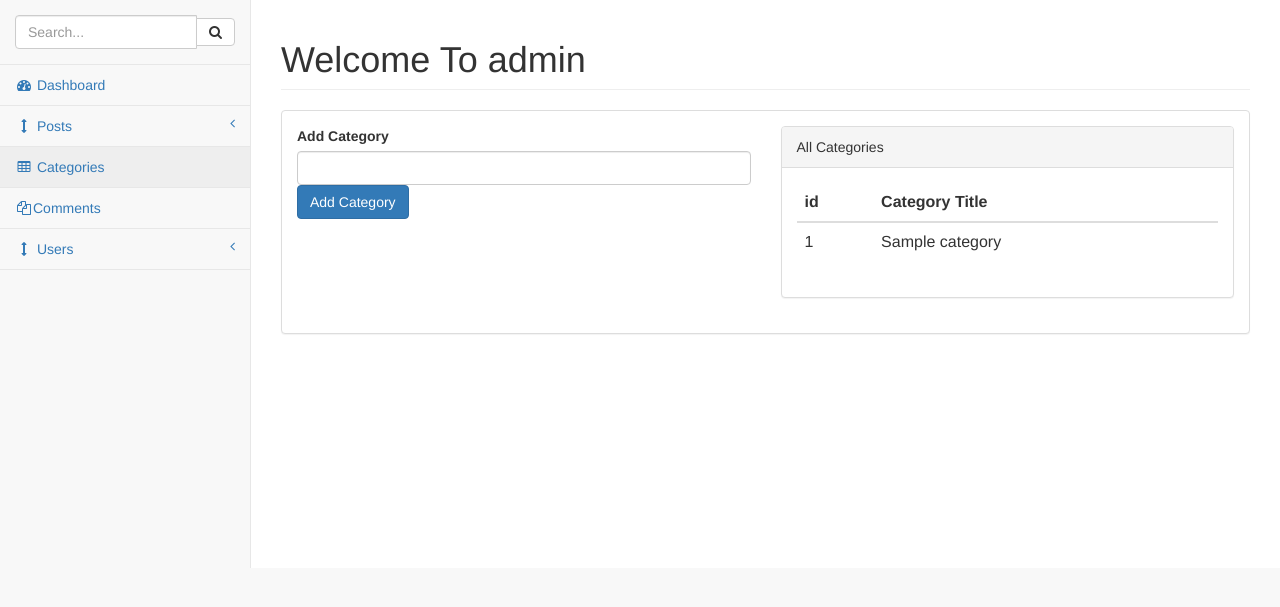
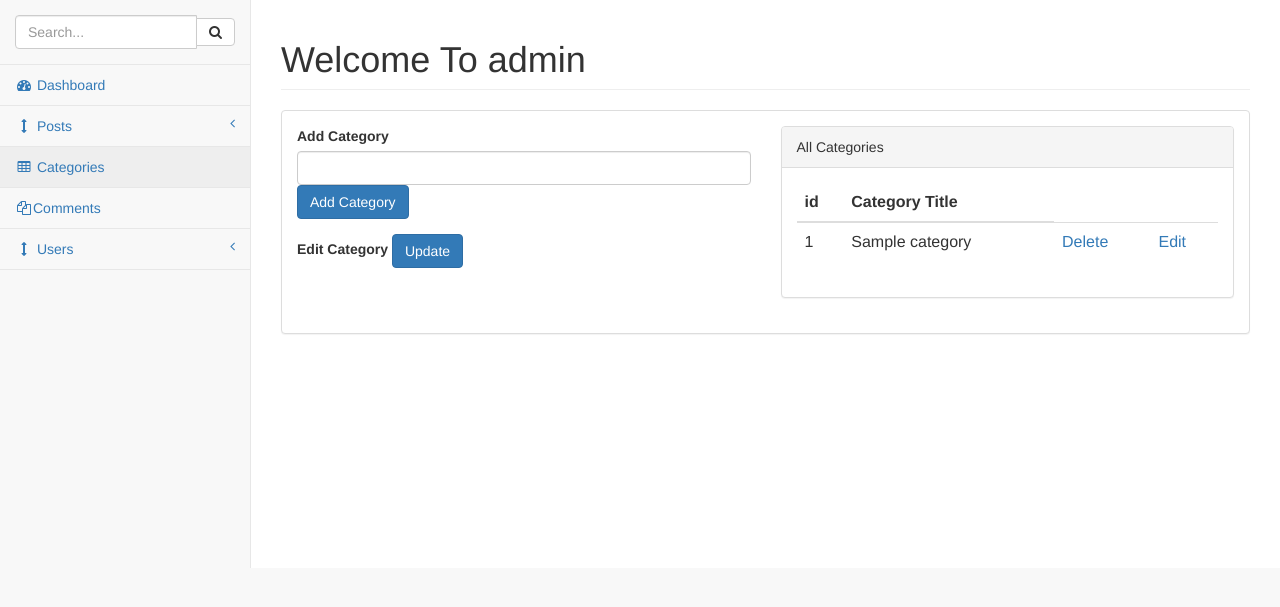
Before and after one commit to saif1642/PHP-Blog-with-CMS, a PHP site: page /admin/pages/categories.php in a window 1280 px wide. Shown: the part 71-678 px from the top of the page. Run offline with PHP 8.4, Linux system fonts and the light colour scheme; tables that the repository leaves empty or names only in its code hold one stand-in row (values such as "Sample post").

Commit message:
Delete & Update Categories

```diff
--- a/admin/includes/header.php
+++ b/admin/includes/header.php
@@ -1,4 +1,7 @@
-<?php include("../../includes/db.php"); ?>
+<?php
+include("../../includes/db.php");
+ob_start();
+?>
 
 <!DOCTYPE html>
 <html lang="en">
--- a/admin/pages/categories.php
+++ b/admin/pages/categories.php
@@ -33,12 +33,45 @@
                                          }
 
 
+
                                     ?>
                                     <form role="form" action="" method="post">
                                         <div class="form-group">
                                             <label>Add Category</label>
                                             <input class="form-control" name="cat_title">
                                             <button class="btn btn-primary" type="submit" name="submit">Add Category</button>
+                                        </div>
+                                    </form>
+
+                                    <form role="form" action="" method="post">
+                                        <div class="form-group">
+                                            <label>Edit Category</label>
+                                            <?php
+                                            if(isset($_GET['edit'])){
+                                                $edit_cat_id = $_GET['edit'];
+                                                $q="SELECT * FROM category WHERE cat_id='$edit_cat_id'";
+                                                $exc_q = mysqli_query($con,$q);
+                                                while($row = mysqli_fetch_assoc($exc_q)){
+                                                    $cat_id = $row['cat_id'];
+                                                    $cat_title = $row['cat_title'];
+                                               ?>
+                                                <input class="form-control" value="<?php if(isset($cat_title)) {echo $cat_title;} ?>" name="cat_title">
+                                            <?php  } } ?>
+
+                                            <?php
+                                                 //Update Category
+                                               if(isset($_POST['update_category'])){
+                                                $update_cat_title = $_POST['cat_title'];
+                                                $update_query = "UPDATE category SET cat_title='{$update_cat_title}' WHERE cat_id={$cat_id}";
+                                                $execute_update_category = mysqli_query($con,$update_query);
+                                                if(!$execute_update_category){
+                                                    die("Query Failed".mysqli_error($con));
+                                                }
+                                               }
+
+
+                                            ?>
+                                            <button class="btn btn-primary" type="submit" name="update_category">Update</button>
                                         </div>
                                     </form>
                                 </div>
@@ -69,13 +102,26 @@
                                                                 $cat_id = $row['cat_id'];
                                                                 $cat_title = $row['cat_title'];
                                                                 echo "<tr><td>{$cat_id}</td>";
-                                                                echo "<td>{$cat_title}</td></tr>";
+                                                                echo "<td>{$cat_title}</td>";
+                                                                echo "<td><a href='categories.php?delete={$cat_id}'>Delete</a></td>";
+                                                                echo "<td><a href='categories.php?edit={$cat_id}'>Edit</a></td></tr>";
 
                                                                 }
                                                             ?>
                                                     </tbody>
                                                 </table>
                                             </div>
+                                            <?php
+                                               //Delete Category
+                                               if(isset($_GET['delete'])){
+                                                $del_cat_id = $_GET['delete'];
+                                                $del_query = "DELETE FROM category WHERE cat_id='$del_cat_id'";
+                                                $execute_del_category = mysqli_query($con,$del_query);
+                                                header("Location: categories.php");
+                                               }
+
+
+                                            ?>
                                             <!-- /.table-responsive -->
                                         </div>
                                         <!-- /.panel-body -->
```
